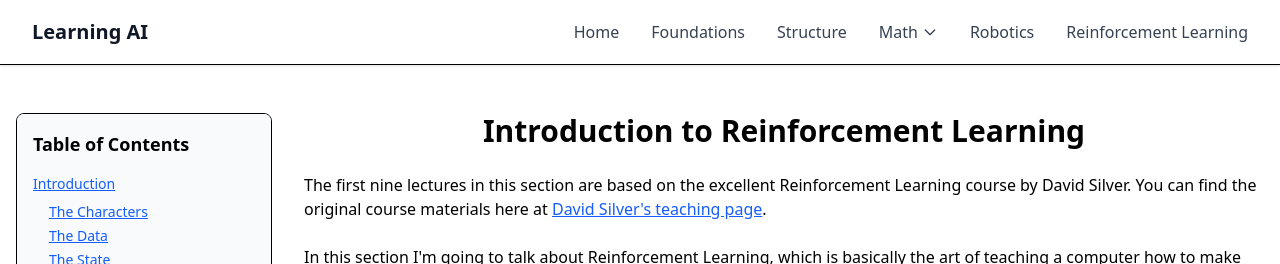
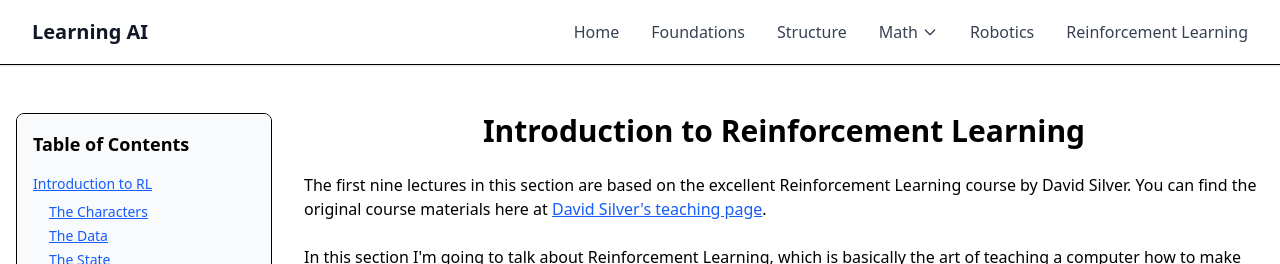
Before and after one commit to WilliamGiammona/learning-ai, a Next.js app: page /reinforcement-learning in a window 1280 px wide. Shown: the top 264 px of the page. Built offline with nearby package versions, Linux system fonts and the light colour scheme.

Commit message:
added chapter 5 and updated nav

```diff
--- a/app/reinforcement-learning/page.tsx
+++ b/app/reinforcement-learning/page.tsx
@@ -8,6 +8,7 @@ import RlIntro from "./chapters/rl-intro";
 import MarkovDecisionProcess from "./chapters/markov-decision-processes";
 import DynamicProgramming from "./chapters/dynamic-programming";
 import ModelFreePrediction from "./chapters/model-free-prediction";
+import ModelFreeControl from "./chapters/model-free-control";
 
 export default function ReinforcementLearningPage() {
   return (
@@ -23,7 +24,7 @@ export default function ReinforcementLearningPage() {
                   href="#ch-one-reinforcement-learning-problem"
                   className="text-blue-600 hover:text-blue-800 underline block font-medium"
                 >
-                  Introduction
+                  Introduction to RL
                 </a>
 
                 {/* Subsections */}
@@ -339,6 +340,7 @@ export default function ReinforcementLearningPage() {
           <MarkovDecisionProcess />
           <DynamicProgramming />
           <ModelFreePrediction />
+          <ModelFreeControl />
         </main>
       </div>
     </div>
```
